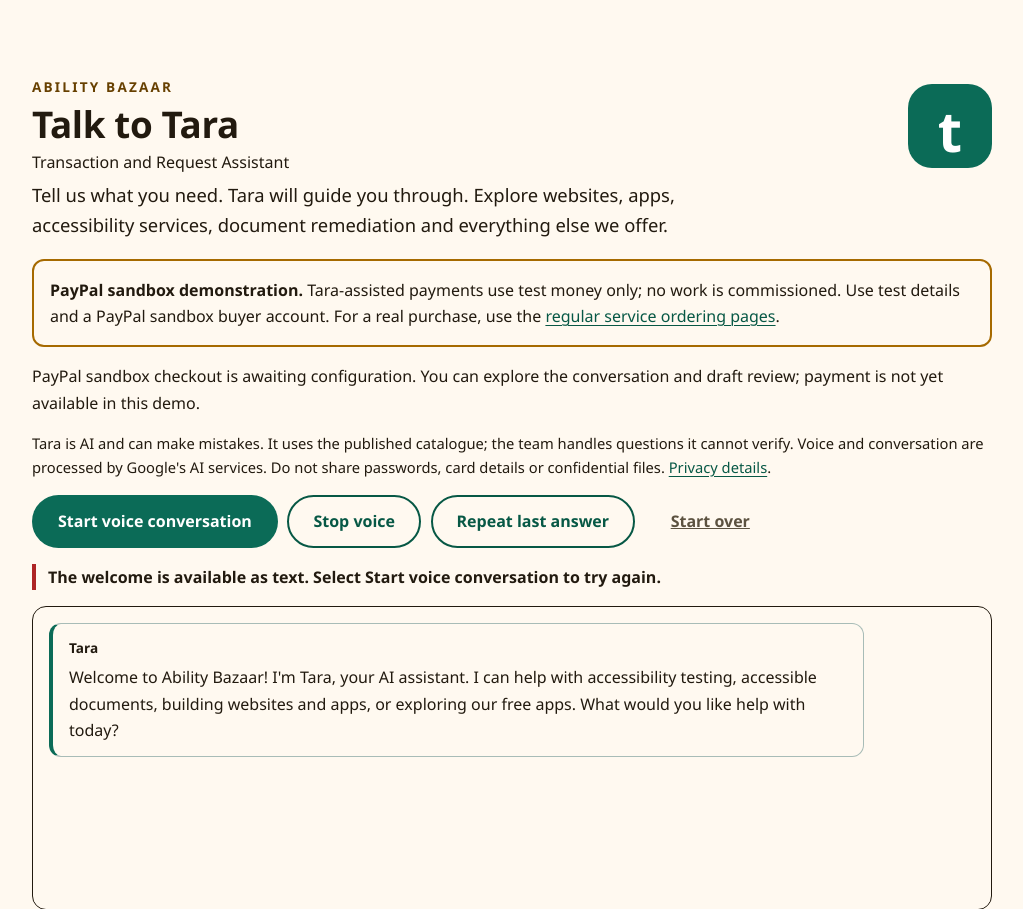
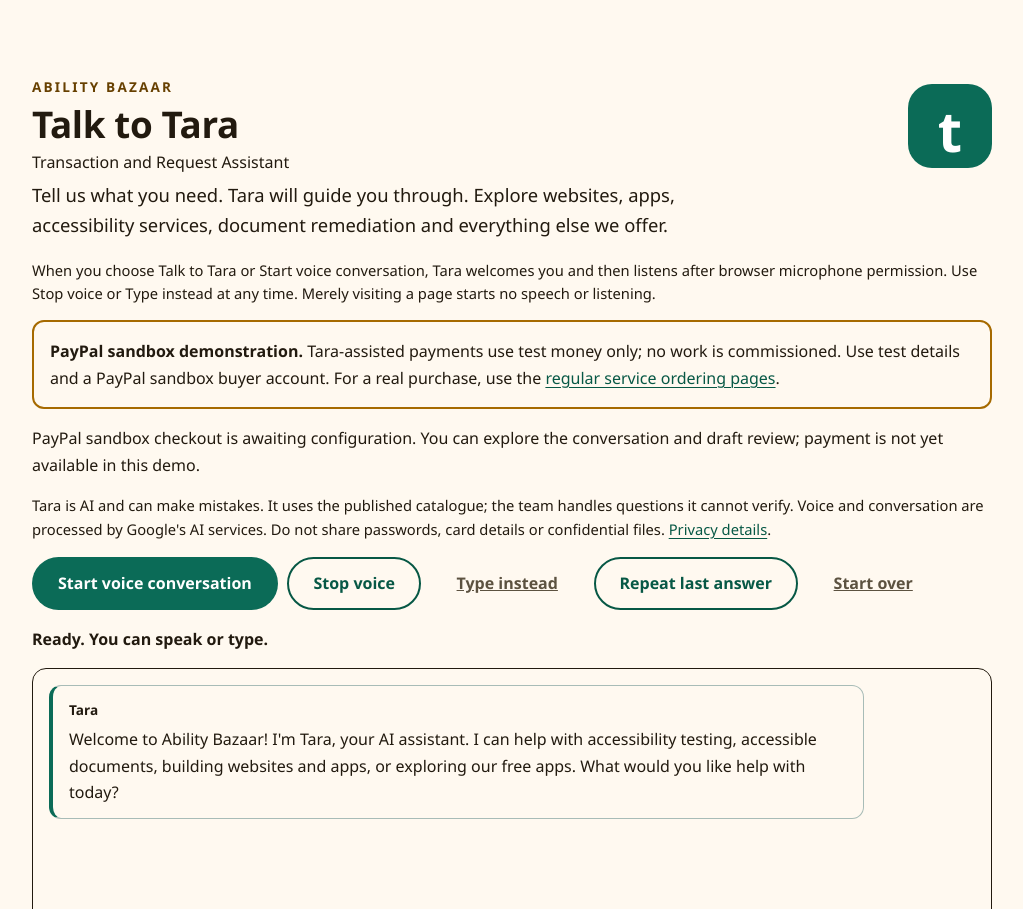
Before and after one commit to AI-Vision-Aid/tara, a Flask app: page /tara?demo=1 in a window 1280 px wide. Shown: the part 71-980 px from the top of the page, without its empty margins (128-1151 px from the left). Run offline with Flask 3, Linux system fonts and the light colour scheme.

Commit message:
Add launch-only two-way voice, waiting acknowledgement and Aoede delivery

```diff
--- a/ability_tara/routes.py
+++ b/ability_tara/routes.py
@@ -490,26 +490,16 @@ def voice():
     entry = next((m for m in state['history'] if m.get('id') == data.get('message_id') and m['role'] == 'assistant'), None)
     if not entry:
         return jsonify(error='Choose a Tara reply to hear.'), 400
-    welcome = Path(__file__).resolve().parents[1] / 'static/audio/tara/welcome-v371.mp3'
+    welcome = Path(__file__).resolve().parents[1] / 'static/audio/tara/welcome-v381.mp3'
     if not welcome.exists():
         welcome = welcome.with_name('welcome.wav')
     if entry['id'] == 'welcome' and welcome.exists():
         from flask import send_file
         return send_file(welcome, mimetype='audio/mpeg' if welcome.suffix=='.mp3' else 'audio/wav', max_age=0)
     def call():
-        from google.genai import types
-        result = ai_client().models.generate_content(
-            model=os.environ.get('TARA_TTS_MODEL', 'gemini-2.5-flash-preview-tts'),
-            contents='Speak in neutral English with a light American accent, at natural conversational speed. Be warm, clear, gently cheerful and professional. Read only this text:\n' + entry['text'],
-            config=types.GenerateContentConfig(response_modalities=['AUDIO'],
-                speech_config=types.SpeechConfig(voice_config=types.VoiceConfig(
-                    prebuilt_voice_config=types.PrebuiltVoiceConfig(voice_name='Zephyr')))))
-        inline = next((p.inline_data for p in result.candidates[0].content.parts if p.inline_data), None)
-        if inline is None:
-            raise ValueError('NoSpeechReturned')
-        raw = inline.data
-        if isinstance(raw, str):
-            raw = base64.b64decode(raw)
+        # Browsers without streaming playback use the same model/voice/style;
+        # only transport changes to a complete WAV file.
+        raw = b''.join(speech_chunks(entry['text']))
         buf = io.BytesIO()
         with wave.open(buf, 'wb') as out:
             out.setnchannels(1); out.setsampwidth(2); out.setframerate(24000); out.writeframes(raw)
@@ -518,8 +508,12 @@ def voice():
     return provider(call)
 
 
-SPEECH_STYLE = ('Neutral English with a light American accent. Natural conversational '
-                'speed, warm, clear, gently cheerful and professional.')
+SPEECH_VOICE = 'Aoede'
+SPEECH_STYLE = ('Warm, clear, adult feminine voice speaking standard international English. '
+                'Use lightly American pronunciation with subtle regional inflection, '
+                'an even conversational cadence and crisp articulation. Keep a moderate '
+                'natural pace, friendly and professional, without exaggerated enthusiasm. '
+                'Read the supplied words exactly.')
 
 
 def speech_chunks(text):
@@ -533,7 +527,7 @@ def speech_chunks(text):
         'input':[{'type':'user_input','content':[{'type':'text','text':text,
                   'annotations':[{'type':'speech_metadata','style':SPEECH_STYLE}]}]}],
         'response_format':{'type':'audio','mime_type':'audio/l16','sample_rate':24000},
-        'generation_config':{'speech_config':[{'voice':'Zephyr'}]},
+        'generation_config':{'speech_config':[{'voice':SPEECH_VOICE}]},
         'stream':True, 'store':False}
     total = 0
     pending = bytearray()
--- a/static/js/tara-audio.js
+++ b/static/js/tara-audio.js
@@ -9,21 +9,31 @@
       this.welcomeAudio=audio;
       if(audio){audio.preload='auto';audio.load();}
     }
+    setThinking(audio) {
+      this.thinkingAudio=audio;
+      if(audio){audio.preload='auto';audio.load();}
+    }
     async playWelcome(onEnd) {
-      this.cancel(); const epoch=this.epoch, audio=this.welcomeAudio;
+      return this.playPrepared(this.welcomeAudio,onEnd,'welcome');
+    }
+    async playThinking() {
+      return this.playPrepared(this.thinkingAudio,null,'thinking');
+    }
+    async playPrepared(audio,onEnd,kind) {
+      this.cancel(); const epoch=this.epoch;
       if(!audio)return false;
       const active=()=>epoch===this.epoch;
       this.audio=audio;audio.currentTime=0;
-      audio.onended=()=>{if(active()){this.audio=null;this.status('Ready. You can speak or type.');if(onEnd)onEnd();}};
-      audio.onerror=()=>{if(active()){this.cancel();this.status('The welcome is available as text. Select Start voice conversation to try again.',true);}};
+      audio.onended=()=>{if(active()){this.audio=null;this.status(kind==='thinking'?'Tara is checking the published information…':'Ready. You can speak or type.');if(onEnd)onEnd();}};
+      audio.onerror=()=>{if(active()){this.cancel();this.status(kind==='thinking'?'Tara is checking the published information…':'The welcome is available as text. You can continue with voice or typing.',kind!=='thinking');}};
       try {
         // Start in the original click gesture. No session, synthesis or POST wait.
         const playback=audio.play();
         if(playback)await playback;
-        if(active()){this.status('Tara is welcoming you. Use Stop voice to interrupt.');return true;}
+        if(active()){this.status(kind==='thinking'?'Tara is checking the published information…':'Tara is welcoming you. Listening starts when the greeting finishes.');return true;}
         return false;
       } catch(error) {
-        if(active()){this.cancel();this.status('Select Start voice conversation to hear Tara, or type your message.',true);}
+        if(active()){this.cancel();this.status(kind==='thinking'?'Tara is checking the published information…':'You can continue with voice or type your message.',kind!=='thinking');}
         return false;
       }
     }
--- a/static/js/tara.js
+++ b/static/js/tara.js
@@ -7,15 +7,57 @@
   const dialog = document.getElementById('tara-dialog');
   const mode = app.dataset.mode;
   let state, busy = false, voiceMode = false, recognition, recorder, stream, recordTimer, meterTimer, context;
+  let voiceEpoch=0, requestEpoch=0, thinkingTimer, listenTimer, sessionReady=Promise.resolve();
   let reviewKind = 'help', reviewToken = '', lastReply = 'welcome', welcomeSpoken = false;
   const csrf = document.querySelector('meta[name="csrf-token"]').content;
   const status = (text, error=false) => { $('status').textContent=text; $('status').classList.toggle('tara-error',error); };
   const speech = new window.TaraAudio(csrf,status);
   speech.setWelcome($('welcome-audio'));
-  function greetOnOpen() {
-    if(welcomeSpoken)return;
+  speech.setThinking($('thinking-audio'));
+  function canListen(epoch=voiceEpoch) {
+    return epoch===voiceEpoch && voiceMode && !document.hidden && (!dialog || dialog.open);
+  }
+  async function microphonePermission(epoch) {
+    // Ask from the launch gesture, then release this permission-only stream.
+    // Recording/recognition begins after the greeting and session are ready.
+    if(!navigator.mediaDevices?.getUserMedia)return true;
+    try {
+      const permissionStream=await navigator.mediaDevices.getUserMedia({audio:true});
+      permissionStream.getTracks().forEach(track=>track.stop());
+      return canListen(epoch);
+    } catch(error) {
+      if(canListen(epoch)) {
+        voiceMode=false;$('voice').textContent='Start voice conversation';
+        status('Microphone access was not granted. You can type instead, or allow access and select Start voice conversation.',true);
+      }
+      return false;
+    }
+  }
+  function startConversation() {
+    stopListening();speech.cancel();voiceMode=true;const epoch=++voiceEpoch;
+    speech.prime().catch(()=>{});
+    const permission=microphonePermission(epoch);
+    const begin=async()=>{
+      if(!await permission || !canListen(epoch))return;
+      if(await sessionReady===false){if(canListen(epoch)){stopVoice();status('Tara could not connect. Please reload or use the regular forms.',true);}return;}
+      if(canListen(epoch))listen();
+    };
+    if(welcomeSpoken){begin();return;}
     welcomeSpoken=true;
-    speech.play('welcome',mode).then(started=>{if(started===false)welcomeSpoken=false;});
+    speech.play('welcome',mode,begin).then(started=>{
+      if(started===false && canListen(epoch)){welcomeSpoken=false;begin();}
+    });
+  }
+  function clearThinking() {
+    clearTimeout(thinkingTimer);thinkingTimer=null;
+  }
+  function acknowledgeWait(epoch) {
+    clearThinking();
+    if(!voiceMode)return;
+    thinkingTimer=setTimeout(()=>{
+      thinkingTimer=null;
+      if(busy && canListen(epoch))speech.playThinking();
+    },1500);
   }
   function stopTracks() {
     if(stream) stream.getTracks().forEach(t=>t.stop());
@@ -23,12 +65,13 @@
     if(context) {context.close().catch(()=>{}); context=null;}
   }
   function stopListening() {
+    clearTimeout(listenTimer);listenTimer=null;
     if(recognition) { recognition.abort(); recognition=null; }
     if(recorder && recorder.state==='recording') { recorder.onstop=null; recorder.stop(); }
     stopTracks();
   }
   function stopVoice() {
-    voiceMode=false;
+    voiceMode=false;voiceEpoch++;clearThinking();
     stopListening();
     speech.cancel();
     $('voice').textContent='Start voice conversation';
@@ -82,11 +125,16 @@
     stopListening();
     speech.cancel();
     setBusy(true);status('Tara is checking the published information…');
+    const epoch=voiceEpoch, request=++requestEpoch;acknowledgeWait(epoch);
     try {
-      const result=await api('chat',{message:text.trim(),page:location.pathname}); render(result,true);$('message').value='';status('Ready.');
-      if(voiceMode) await speak(lastReply,true);
-    } catch(e) {status(e.message,true);}
-    finally {setBusy(false);}
+      const result=await api('chat',{message:text.trim(),page:location.pathname});
+      clearThinking();speech.cancel();render(result,true);$('message').value='';status('Ready.');
+      // Playback finishes asynchronously; release busy before its final callback
+      // so the microphone can resume after the last audible reply buffer.
+      setBusy(false);
+      if(canListen(epoch))await speak(lastReply,true);
+    } catch(e) {if(request===requestEpoch){clearThinking();speech.cancel();status(e.message,true);}}
+    finally {if(request===requestEpoch){clearThinking();setBusy(false);}}
   }
   async function transcribe(blob) {
     setBusy(true);status('Listening complete. Preparing your words…');
@@ -99,21 +147,32 @@
     }catch(e){status(e.message,true);setBusy(false);}
   }
   async function listen() {
-    if(!voiceMode || busy || document.hidden || (dialog && !dialog.open)) return;
+    if(!canListen() || busy) return;
+    const epoch=voiceEpoch;
     speech.cancel();
     const Recognition=window.SpeechRecognition||window.webkitSpeechRecognition;
     if(Recognition) {
-      recognition=new Recognition();recognition.lang='en-US';recognition.interimResults=false;recognition.continuous=false;
-      recognition.onresult=e=>{const text=e.results[0][0].transcript;recognition=null;send(text);};
-      recognition.onerror=e=>{if(e.error!=='aborted')status('Microphone recognition is unavailable. Try again or type your message.',true);};
-      recognition.onend=()=>{recognition=null;$('voice').textContent='Speak again';};
+      const turn=new Recognition();recognition=turn;turn.lang='en-US';turn.interimResults=false;turn.continuous=false;
+      turn.onresult=e=>{if(recognition!==turn || !canListen(epoch))return;const text=e.results[0][0].transcript;recognition=null;send(text);};
+      turn.onerror=e=>{
+        if(recognition!==turn || !canListen(epoch) || e.error==='aborted')return;
+        if(e.error==='no-speech'){status('I did not catch that. Please speak again, or type your message.');return;}
+        stopVoice();status('Microphone recognition is unavailable. You can type instead, or select Start voice conversation to try again.',true);
+      };
+      turn.onend=()=>{
+        if(recognition!==turn)return;
+        recognition=null;$('voice').textContent='Speak again';
+        if(canListen(epoch) && !busy)listenTimer=setTimeout(()=>{if(canListen(epoch)&&!busy)listen();},500);
+      };
       try {recognition.start();status('Listening. Speak naturally; Tara will respond when you finish.');$('voice').textContent='Listening…';}
       catch(e){status('Please allow microphone access or type instead.',true);}
       return;
     }
     if(!navigator.mediaDevices || !window.MediaRecorder){status('Voice recording is unavailable in this browser. Please type instead.',true);return;}
     try {
-      stream=await navigator.mediaDevices.getUserMedia({audio:true});
+      const acquired=await navigator.mediaDevices.getUserMedia({audio:true});
+      if(!canListen(epoch)){acquired.getTracks().forEach(track=>track.stop());return;}
+      stream=acquired;
       const mime=['audio/webm;codecs=opus','audio/mp4','audio/ogg;codecs=opus'].find(m=>MediaRecorder.isTypeSupported(m));
       recorder=new MediaRecorder(stream,mime?{mimeType:mime}:{});const chunks=[];
       recorder.ondataavailable=e=>{if(e.data.size)chunks.push(e.data);};
@@ -129,14 +188,14 @@
   $('voice').addEventListener('click',()=>{
     if(recorder&&recorder.state==='recording'){recorder.stop();return;}
     if(recognition){recognition.stop();return;}
-    speech.prime().catch(()=>{});
-    voiceMode=true;if(!welcomeSpoken){welcomeSpoken=true;speak('welcome',true);}else listen();
+    startConversation();
   });
+  $('text').addEventListener('click',()=>{stopVoice();$('message').focus();});
   $('stop').addEventListener('click',stopVoice);
-  $('repeat').addEventListener('click',()=>{speech.prime().catch(()=>{});stopListening();speak(lastReply,false);});
+  $('repeat').addEventListener('click',()=>{speech.prime().catch(()=>{});stopListening();speak(lastReply,voiceMode);});
   $('chat-form').addEventListener('submit',e=>{e.preventDefault();send($('message').value);});
   document.querySelectorAll('[data-tara-prompt]').forEach(b=>b.addEventListener('click',()=>send(b.dataset.taraPrompt)));
-  $('reset').addEventListener('click',async()=>{stopVoice();welcomeSpoken=false;try{render(await api('reset',{}));status('A new conversation is ready.');greetOnOpen();}catch(e){status(e.message,true);}});
+  $('reset').addEventListener('click',async()=>{const wasVoice=voiceMode;stopVoice();welcomeSpoken=false;try{render(await api('reset',{}));status('A new conversation is ready.');if(wasVoice)startConversation();}catch(e){status(e.message,true);}});
   function review(kind) {
     const wasVoice=voiceMode;stopVoice(); reviewKind=kind;reviewToken='';$('sandbox-confirm').hidden=true;$('review-form').hidden=false;
     $('review').hidden=false;
@@ -178,13 +237,12 @@
     catch(e){status(e.message,true);$('paypal').disabled=false;}
   });
   document.querySelectorAll('[data-tara-open]').forEach(link=>link.addEventListener('click',e=>{
-    if(dialog){e.preventDefault();dialog.showModal();$('message').focus();greetOnOpen();}
+    e.preventDefault();if(dialog)dialog.showModal();$('message').focus();startConversation();
   }));
   const close=document.getElementById('tara-close');if(close)close.addEventListener('click',()=>dialog.close());
   if(dialog)dialog.addEventListener('close',stopVoice);
-  // The dedicated Tara page may speak on arrival where browser policy permits.
-  // A blocked autoplay leaves the explicit Start voice button available.
-  if(!dialog)greetOnOpen();
+  // Page visits, including /tara, are silent. Only a launch/voice button starts
+  // speech and asks for microphone consent; text remains usable throughout.
   document.addEventListener('visibilitychange',()=>{if(document.hidden)stopVoice();});
   window.addEventListener('pagehide',stopVoice);
   // Only fill explicitly allowlisted fields on the expected existing form.
@@ -198,5 +256,5 @@
       }
     }else if(Date.now()-handoff.created>=900000)sessionStorage.removeItem('tara_handoff');}
   }catch(e){/* Storage unavailable: regular forms remain usable. */}
-  fetch('/api/tara/session?mode='+mode,{credentials:'same-origin',cache:'no-store'}).then(r=>r.json()).then(r=>render(r)).catch(()=>status('Please reload Tara or use the regular forms.',true));
+  sessionReady=fetch('/api/tara/session?mode='+mode,{credentials:'same-origin',cache:'no-store'}).then(r=>{if(!r.ok)throw new Error('Session unavailable');return r.json();}).then(r=>render(r)).catch(()=>{status('Please reload Tara or use the regular forms.',true);return false;});
 })();
--- a/templates/_tara_panel.html
+++ b/templates/_tara_panel.html
@@ -1,13 +1,16 @@
 <div id="tara-app" data-mode="sandbox">
-  <audio id="tara-welcome-audio" preload="auto" src="{{ url_for('static', filename='audio/tara/welcome-v371.mp3') }}" hidden></audio>
+  <audio id="tara-welcome-audio" preload="auto" src="{{ url_for('static', filename='audio/tara/welcome-v381.mp3') }}" hidden></audio>
+  <audio id="tara-thinking-audio" preload="auto" src="{{ url_for('static', filename='audio/tara/thinking-v381.mp3') }}" hidden></audio>
   <div class="tara-heading"><div><p class="eyebrow">Ability Bazaar</p>{% if current_path == '/tara' %}<h1 id="tara-title">Talk to Tara</h1>{% else %}<h2 id="tara-title">Talk to Tara</h2>{% endif %}<p>Transaction and Request Assistant</p></div><span class="tara-mark" aria-hidden="true">t</span></div>
   <p class="tara-intro">Tell us what you need. Tara will guide you through. Explore websites, apps, accessibility services, document remediation and everything else we offer.</p>
+  <p class="tara-privacy">When you choose Talk to Tara or Start voice conversation, Tara welcomes you and then listens after browser microphone permission. Use Stop voice or Type instead at any time. Merely visiting a page starts no speech or listening.</p>
   <p class="tara-notice"><strong>PayPal sandbox demonstration.</strong> Tara-assisted payments use test money only; no work is commissioned. Use test details and a PayPal sandbox buyer account. For a real purchase, use the <a href="/services#offers">regular service ordering pages</a>.</p>
   <p id="tara-sandbox-readiness" role="status">Checking PayPal sandbox availability…</p>
   <p class="tara-privacy">Tara is AI and can make mistakes. It uses the published catalogue; the team handles questions it cannot verify. Voice and conversation are processed by Google's AI services. Do not share passwords, card details or confidential files. <a href="/privacy">Privacy details</a>.</p>
   <div class="tara-controls">
     <button type="button" id="tara-voice" class="btn btn-primary">Start voice conversation</button>
     <button type="button" id="tara-stop" class="btn btn-secondary">Stop voice</button>
+    <button type="button" id="tara-text" class="btn btn-quiet">Type instead</button>
     <button type="button" id="tara-repeat" class="btn btn-secondary">Repeat last answer</button>
     <button type="button" id="tara-reset" class="btn btn-quiet">Start over</button>
   </div>
--- a/templates/base.html
+++ b/templates/base.html
@@ -6,4 +6,4 @@
 <header class="site-header"><div class="container header-bar"><a class="brand" href="/tara?demo=1"><img src="/static/img/abilitybazaar_mark.png" alt="Ability Bazaar" width="48" height="48"><strong>Tara by Ability Bazaar</strong></a><nav aria-label="Main"><a href="https://www.abilitybazaar.com/">Visit Ability Bazaar</a></nav></div></header>
 <main id="main" tabindex="-1">{% block content %}{% endblock %}</main>
 <footer class="container"><p>Open-source Tara sandbox demonstration. A Vision-Aid initiative. <a href="/privacy">Privacy</a></p></footer>
-<script src="/static/js/tara-audio.js?v=371" defer></script><script src="/static/js/tara.js?v=371" defer></script></body></html>
+<script src="/static/js/tara-audio.js?v=381" defer></script><script src="/static/js/tara.js?v=381" defer></script></body></html>
```
Also changed, not shown: tests/tara_audio.test.cjs (+8 -0 lines), tests/tara_opening.test.cjs (+79 -27 lines), README.md, 2 other files.
